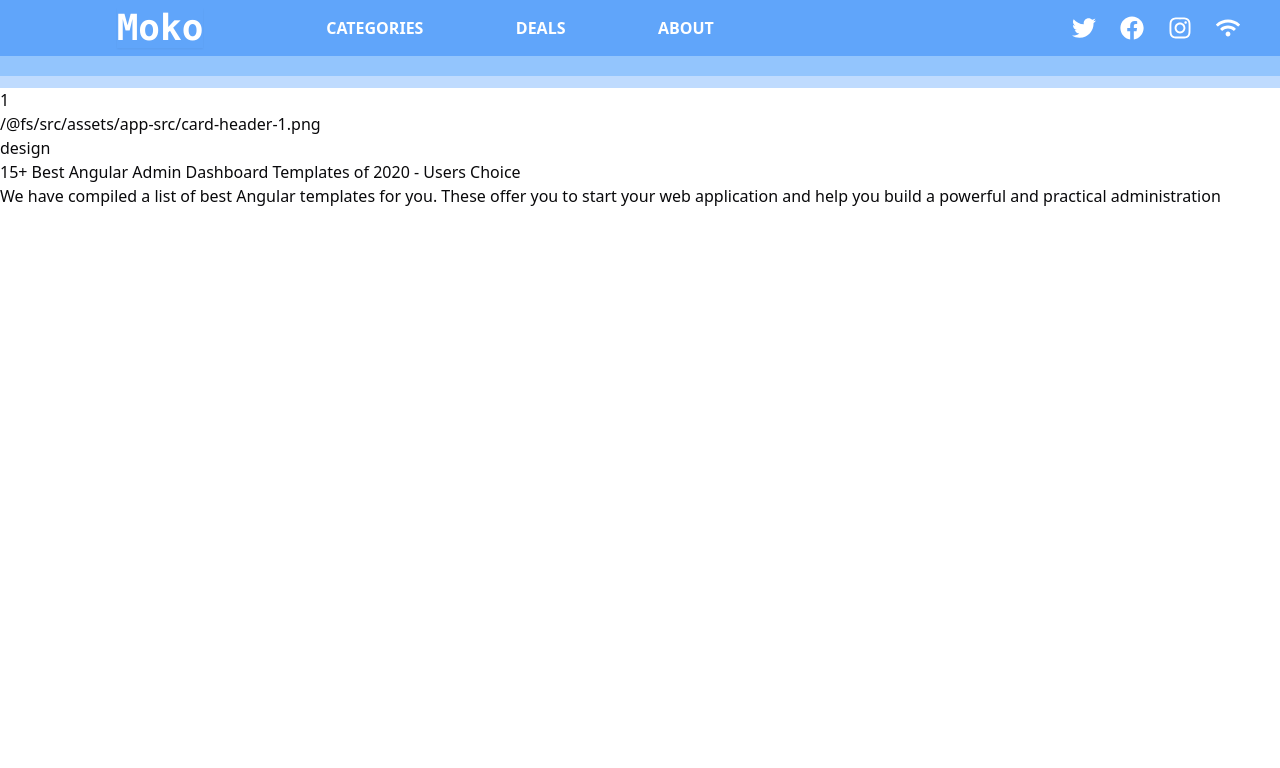
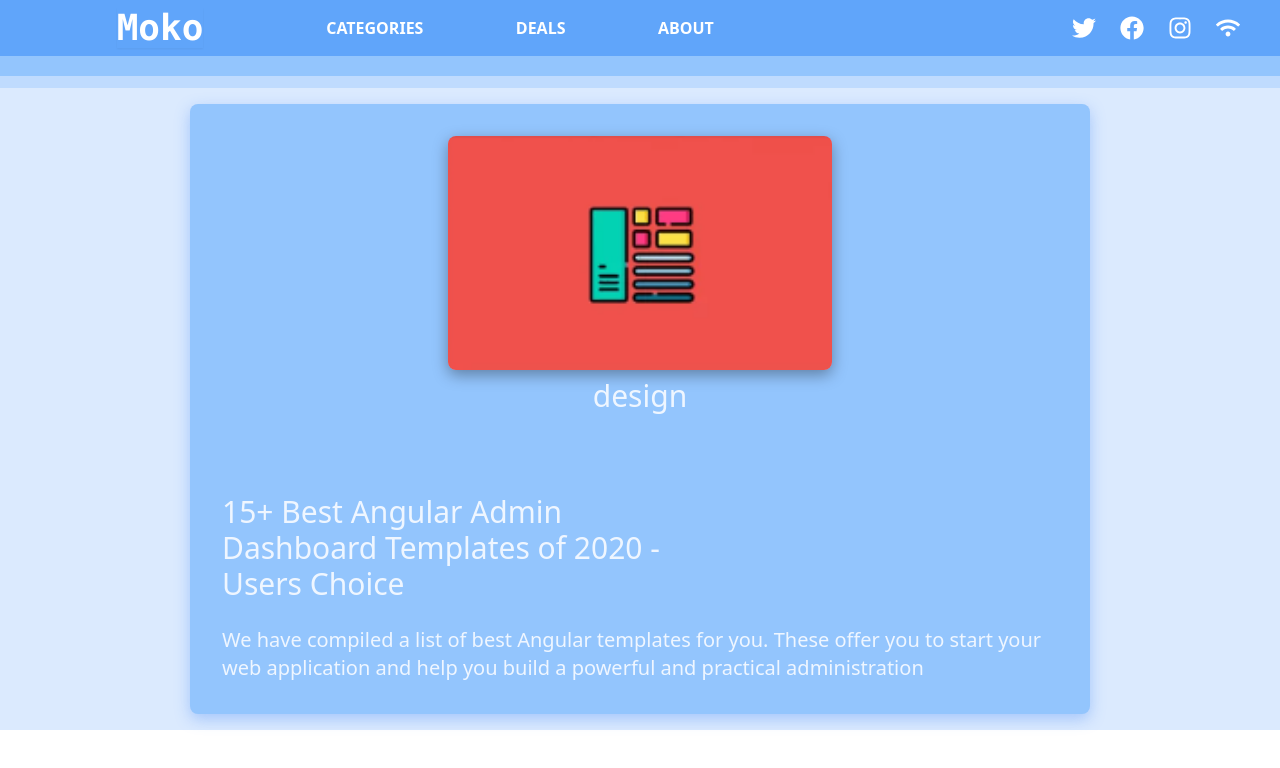
Before and after one commit to OR3L1676/moko-blog, a React (Vite) app: page /blog/1 in a window 1280 px wide. Shown: the top 768 px of the page. Built offline with nearby package versions, Linux system fonts and the light colour scheme.

Commit message:
feat(Blog.tsx): add ui to the blog page

```diff
--- a/src/pages/Blog.tsx
+++ b/src/pages/Blog.tsx
@@ -9,12 +9,22 @@ const Blog = () => {
   console.log(blog);
 
   return (
-    <div>
-      <p>{blog?.id}</p>
-      <p>{blog?.image}</p>
-      <p>{blog?.category}</p>
-      <p>{blog?.header}</p>
-      <p>{blog?.body}</p>
+    <div className="h-full pt-4 pb-4 bg-blue-100">
+      <body className="bg-blue-300 p-8 rounded-lg max-w-[900px] m-auto shadow-[0px_5px_15px_rgba(59,130,246,0.35)] text-blue-50">
+        <div className="flex flex-col justify-between items-center">
+          <img
+            src={blog?.image}
+            className="w-96 rounded-lg shadow-[0px_5px_15px_rgba(0,0,0,0.35)] mb-2"
+          />
+          <h3 className="text-3xl font-thin">{blog?.category}</h3>
+        </div>
+        <div className="flex flex-col items-start justify-center max-w-[900px] m-auto">
+          <h2 className="text-3xl mt-20 font-sans max-w-[500px] text-left">
+            {blog?.header}
+          </h2>
+          <p className="text-xl mt-6 text-left">{blog?.body}</p>
+        </div>
+      </body>
     </div>
   );
 };
```
